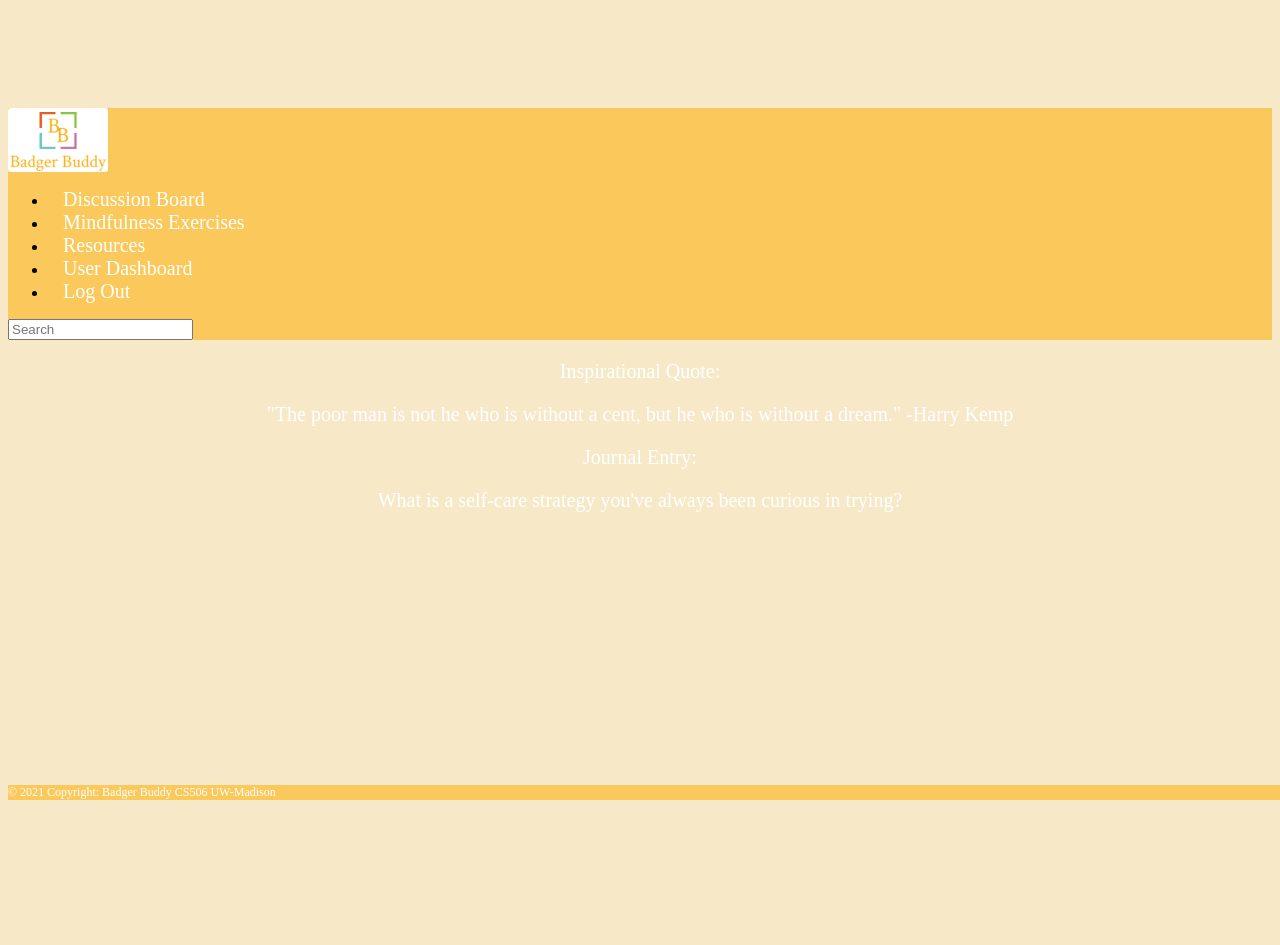
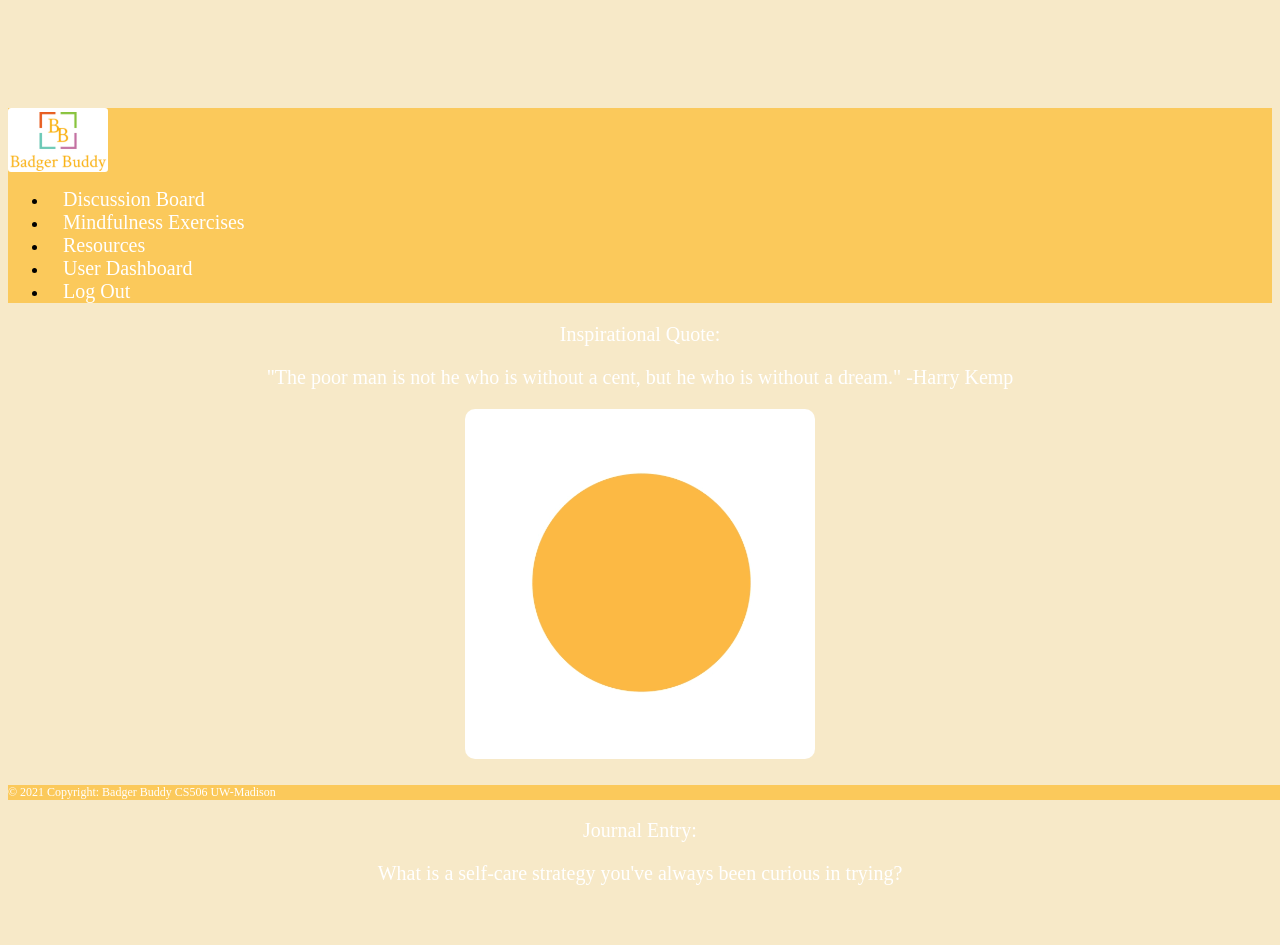
Before and after one commit to tmatsuzawa2/badger-buddy, a Django app: page /exercises/ in a window 1280 px wide. Before the commit the page ends 800 px from the top, so only its background shows below. Run offline with Django 3.2, Linux system fonts and the light colour scheme; a user stored in the database is signed in; data comes from the database, SQL or seed files in the repository; some libraries are stand-ins or nearby versions.

Commit message:
added breathing exercise, password queue, removed search bar, added confirm delete

```diff
--- a/discussion_board/static/style.css
+++ b/discussion_board/static/style.css
@@ -219,3 +219,13 @@ footer {
 #post-spacing {
     margin-bottom: 60px;
 }
+
+#breathe {
+    display: block;
+    margin-left: auto;
+    margin-right: auto;
+    margin-top: 10px;
+    margin-bottom: 60px;
+    width: 350px;
+    border-radius: 10px;
+}
--- a/discussion_board/templates/discussion_board/view-post.html
+++ b/discussion_board/templates/discussion_board/view-post.html
@@ -52,7 +52,7 @@
             Create reply
           </a>
             {% if user == post.user %}
-            <a href="{% url 'delete-post' post.id %}" class="btn btn-primary" id="delete-post-button">
+            <a href="{% url 'delete-post' post.id %}" class="btn btn-primary" id="delete-post-button" onclick="return confirm('Are you sure you want to delete this item?');">
               Delete Post
             </a>
             {% endif %}
--- a/discussion_board/templates/discussion_board/view-reply.html
+++ b/discussion_board/templates/discussion_board/view-reply.html
@@ -15,7 +15,7 @@
   <body>
     {% if user.is_authenticated %}
     <div class="container">
-      <div class="row">
+      <div class="row" id="post-spacing">
         <div class="col">
             <div class="list-group" id="reply">
                 <a href="" class="list-group-item list-group-item-action flex-column align-items-start" id="inner-reply">
@@ -33,7 +33,7 @@
         </div>
            <div class = 'col'>
                {% if user == reply.user %}
-               <a href="{% url 'delete-reply' reply.id %}" class="btn btn-primary" id="delete-reply-button">
+               <a href="{% url 'delete-reply' reply.id %}" class="btn btn-primary" id="delete-reply-button" onclick="return confirm('Are you sure you want to delete this item?');">
                     Delete Reply
                </a>
                {% endif %}
--- a/discussion_board/templates/django_registration/registration_form.html
+++ b/discussion_board/templates/django_registration/registration_form.html
@@ -31,6 +31,7 @@
     <div class="form-group">
         <label for="password1">{{form.password1.label_tag}}</label>
         <input type="password" name = "password1" class="form-control" maxlength="128" required id="password1" >
+        <label style="font-size:13px;color:white;"><b>Your password must be at least 8 characters.</b></label>
     </div>
     <div class="form-group">
         <label for="password2">{{form.password2.label_tag}}</label>
--- a/discussion_board/templates/exercises/index.html
+++ b/discussion_board/templates/exercises/index.html
@@ -16,19 +16,23 @@
 <body>
 {% if user.is_authenticated %}
 <div class="container">
-      <div class="row">
+      <div class="row"  id="post-spacing">
         <div class="col">
-                <a class="list-group-item list-group-item-action flex-column align-items-start" id="exercise-style"  style="height:250px;">
+                <a class="list-group-item list-group-item-action flex-column align-items-start" id="exercise-style"  style="height:330px;">
                 <p> Inspirational Quote: </p>
                 <p>"{{quote.text}}" -{{quote.author}}</p>
                 </a>
         </div>
           <div class="col">
-                <a class="list-group-item list-group-item-action flex-column align-items-start" id="exercise-style" style="height:250px;">
+              <img src="{% static 'images/breathe.gif' %}" id="breathe">
+          </div>
+          <div class="col">
+                <a class="list-group-item list-group-item-action flex-column align-items-start" id="exercise-style" style="height:330px;">
                 <p> Journal Entry: </p>
                 <p>{{prompt.text}}</p>
                 </a>
         </div>
+
       </div>
 </div>
 {% else %}
--- a/discussion_board/templates/help_resources/index.html
+++ b/discussion_board/templates/help_resources/index.html
@@ -19,7 +19,7 @@
     <!--<div class="row">
         <p style="color: black; margin-left:20px; font-size: 16px;"><b>"{{quote.text}}" -{{quote.author}}</b></p>
     </div> -->
-    <div class="row">
+    <div class="row"  id="post-spacing">
         <div class="col">
             <div class="list-group" id="wellness">
             <h2><strong>Student Wellness Support</strong></h2>
--- a/discussion_board/templates/layout/base.html
+++ b/discussion_board/templates/layout/base.html
@@ -30,9 +30,6 @@
             <a class="nav-link" href="{% url 'logout' %}" id="link-item">Log Out</a>
           </li>
         </ul>
-        <form class="form-inline my-2 my-lg-0">
-          <input class="form-control mr-sm-2" type="search" placeholder="Search" aria-label="Search">
-        </form>
       </div>
     </nav>
   </header>
--- a/discussion_board/templates/registration/password_reset_confirm.html
+++ b/discussion_board/templates/registration/password_reset_confirm.html
@@ -10,6 +10,7 @@
             <p style="color: black; width:50%; margin-left:50px; font-size: 16px;">Your password is not valid, please try again.</p>
         {% endif %}
         <p style="color: black; width:50%; margin-left:50px; font-size: 16px;">Please enter (and confirm) your new password.</p>
+        <br><p style="color: black; width:50%; margin-left:50px; font-size: 14px;">Your password must be at least 8 characters.</p>
         <form action="" method="post" style="width:50%; margin-left:50px;" role="form">
             {% csrf_token %}
             <div class="list-group" id="profile">
--- a/discussion_board/templates/registration/password_reset_form.html
+++ b/discussion_board/templates/registration/password_reset_form.html
@@ -8,11 +8,11 @@
 {% if form.email.errors %}
   <p style="color: black; width:50%; margin-left:50px; font-size: 16px;">{{ form.email.errors }}</p>
 {% endif %}
-<form method="post" action="." style="width:50%; margin-left:50px;" role="form">
+<form method="post" action="." style="width:50%; margin-left:50px; margin-bottom:60px;" role="form">
   {% csrf_token %}
       <div class="form-group">
           <div class="list-group" id="profile">
-        <label for="username">{{form.email.label_tag}}</label>
+        <label for="email">{{form.email.label_tag}}</label>
         <input type="text" name="email" class="form-control" maxlength="64" required id="email" >
               </div>
       </div>
--- a/discussion_board/templates/users/edit_profile.html
+++ b/discussion_board/templates/users/edit_profile.html
@@ -9,7 +9,7 @@
 <p style="color: black; width:50%; margin-left:50px; font-size: 16px;"> {{form.errors}} </p>
 {% endif %}
 
-<form method="post" action="{% url 'edit_profile' %}" style="width:50%; margin-left:50px;" role="form">
+<form method="post" action="{% url 'edit_profile' %}" style="width:50%; margin-left:50px;margin-bottom:60px;" role="form">
   {% csrf_token %}
   <div class="list-group" id="profile">
     <div class="form-group">
```
Also changed, not shown: discussion_board/static/images/breathe.gif (added).
